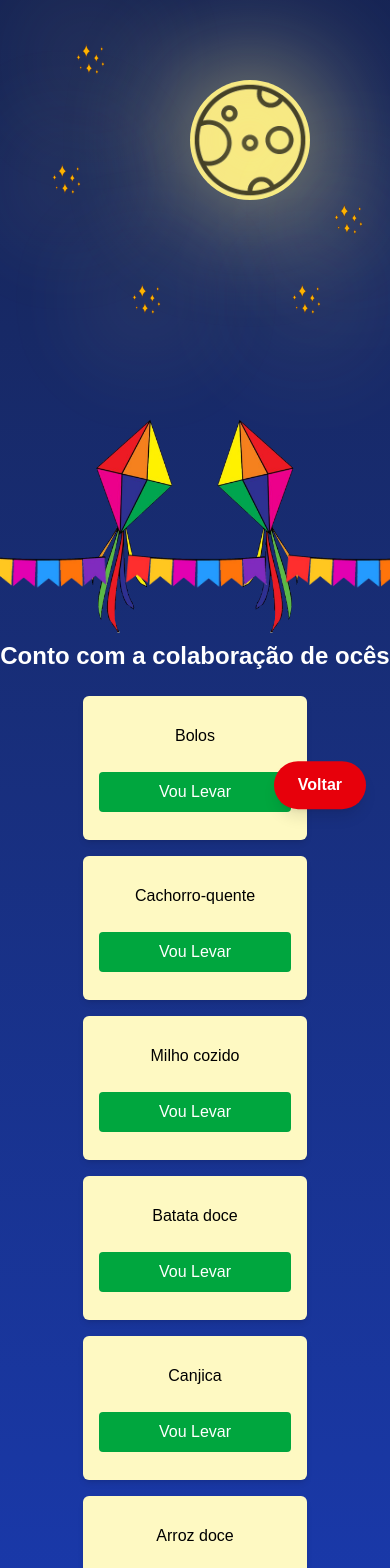
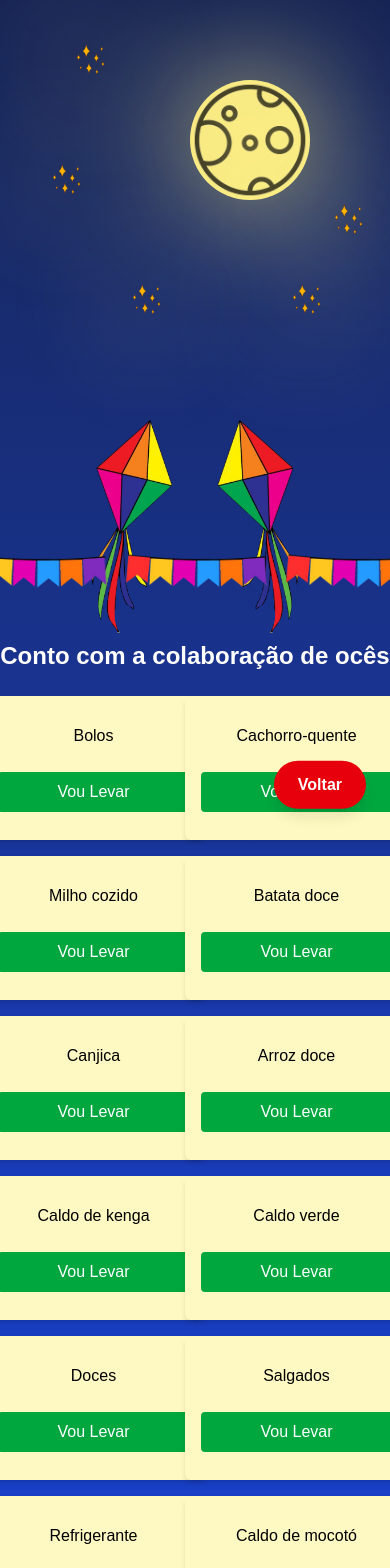
Before and after one commit to GhostS1x/June-celebration, a Next.js app in the folder fj-front-web/: page /pages/coi19sj29 in a window 390 px wide. Shown: the top 1568 px of the page. Built offline with nearby package versions, Linux system fonts and the light colour scheme.

Commit message:
deixando a lista em duas linhas no cell

```diff
--- a/fj-front-web/src/app/pages/coi19sj29/page.jsx
+++ b/fj-front-web/src/app/pages/coi19sj29/page.jsx
@@ -174,7 +174,7 @@
         <h1 className="text-2xl lg:text-3xl mt-[25rem] text-white lg:mt-0 font-bold mb-6">
           Conto com a colaboração de ocês
         </h1>
-        <ul className="grid grid-cols-1 justify-items-center sm:grid-cols-2 lg:grid-cols-3 gap-4">
+        <ul className="grid grid-cols-2 justify-items-center sm:grid-cols-2 lg:grid-cols-3 gap-4">
           {Array.isArray(alimentos) &&
             alimentos.map((item) => (
               <li
```
